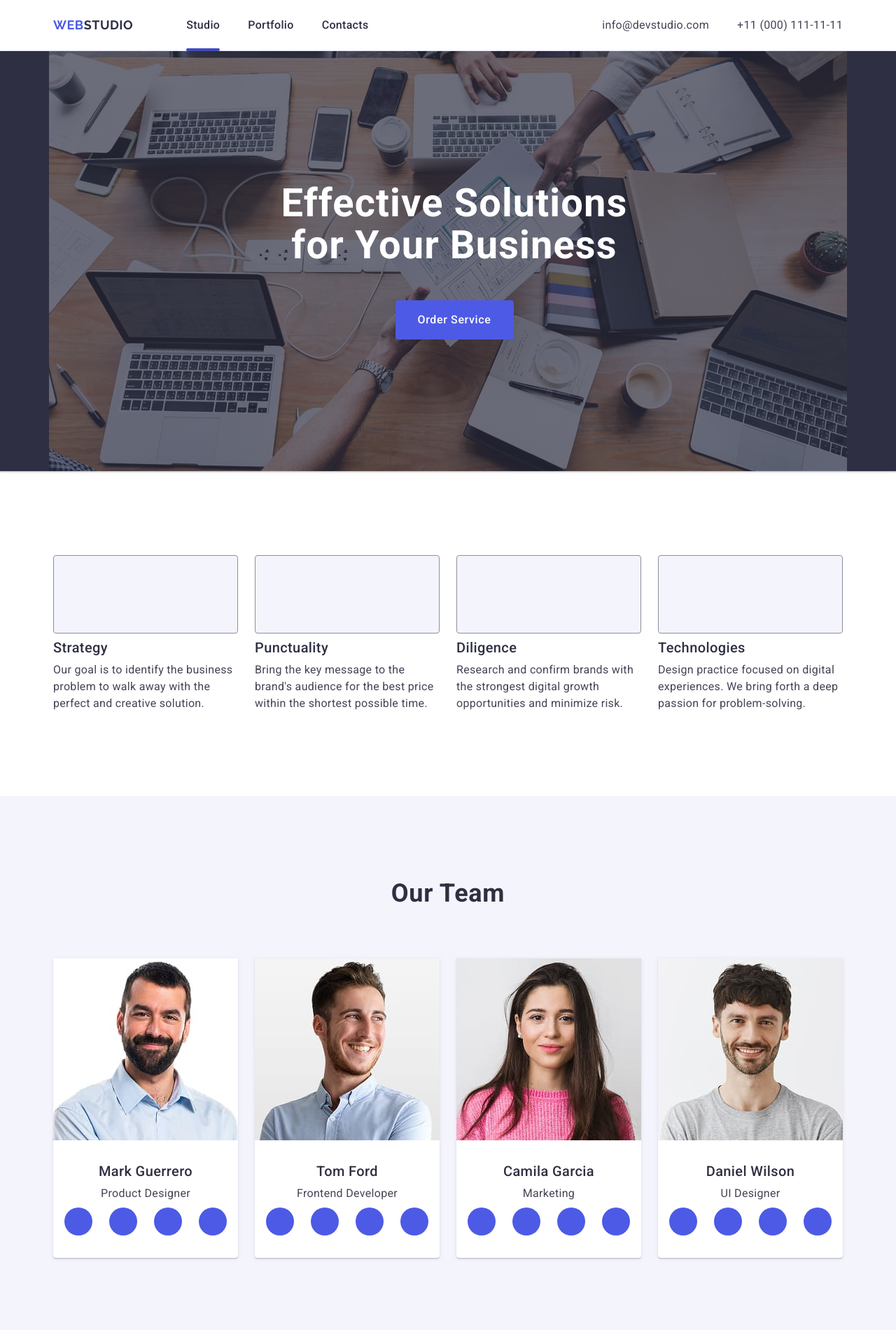
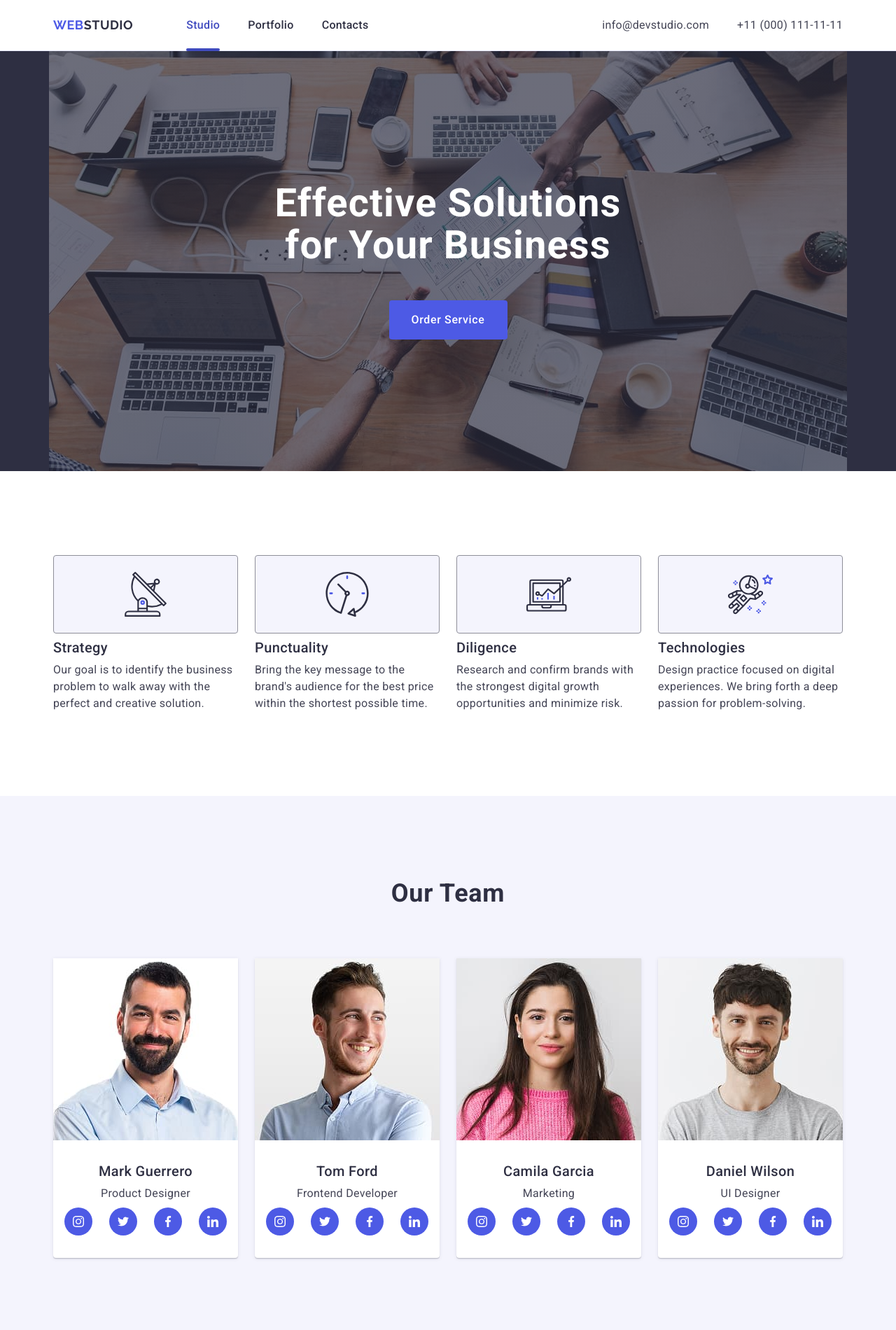
Before and after one commit to OleksiiPodorozhko/goit-markup-hw-04, a website: page index.html in a window 1280 px wide. Shown: the top 1900 px of the page at 70% size. Drawn offline with nearby package versions, Linux system fonts and the light colour scheme.

Commit message:
Fix due to homework auto check. Add links to SVGs

```diff
--- a/css/styles.css
+++ b/css/styles.css
@@ -68,6 +68,10 @@ p {
 /*#region Header*/
 .header {
   border-bottom: 1px solid #e7e9fc;
+  box-shadow:
+          0 2px 1px rgba(46, 47, 66, 0.08),
+          0 1px 1px rgba(46, 47, 66, 0.16),
+          0 1px 6px rgba(46, 47, 66, 0.08);
 }
 
 .header .container {
@@ -92,11 +96,12 @@ p {
   color: #2e2f42;
 }
 
-.current {
+.nav .current {
   position: relative;
+  color: #404bbf;
 }
 
-.current::after {
+.nav .current::after {
   position: absolute;
   content: '';
   bottom: -1px;
@@ -166,20 +171,18 @@ p {
   background-color: #2e2f42;
   padding-top: 0;
   padding-bottom: 0;
-  box-shadow:
-    0 1px 6px 0 rgba(46, 47, 66, 0.08),
-    0 1px 1px 0 rgba(46, 47, 66, 0.16),
-    0 2px 1px 0 rgba(46, 47, 66, 0.08);
 }
 
-.hero-background {
+.hero .container {
   margin: 0 auto;
-  width: 1140px;
+  max-width: 1140px;
   height: 100%;
   padding-top: 188px;
   padding-bottom: 188px;
   background-image:
-    linear-gradient(to bottom, rgba(46, 47, 66, 0.7), rgba(46, 47, 66, 0.7)),
+    linear-gradient(to bottom,
+    rgba(46, 47, 66, 0.7),
+    rgba(46, 47, 66, 0.7)),
     url('../images/hero-background.jpg');
   background-position: center;
   background-size: cover;
@@ -319,23 +322,28 @@ p {
   display: flex;
   gap: 24px;
   align-items: center;
-  justify-content: space-between;
+  justify-content: center;
   margin: 0 16px;
 }
 
 .team-social-item {
+  width: 40px;
+  height: 40px;
+}
+
+.team-social-link {
   display: flex;
   align-items: center;
   justify-content: center;
   background-color: #4d5ae5;
   border-radius: 50%;
-  width: 40px;
-  height: 40px;
+  width: 100%;
+  height: 100%;
   transition: background-color 250ms cubic-bezier(0.4, 0, 0.2, 1);
 }
 
-.team-member-card:hover .team-social-item,
-.team-member-card:focus .team-social-item {
+.team-member-card:hover .team-social-link,
+.team-member-card:focus .team-social-link {
   background-color: #404bbf;
 }
 
@@ -485,6 +493,11 @@ footer .container {
 }
 
 .footer-social-item {
+  width: 40px;
+  height: 40px;
+}
+
+.footer-social-link {
   display: flex;
   align-items: center;
   justify-content: center;
@@ -495,8 +508,8 @@ footer .container {
   transition: background-color 250ms cubic-bezier(0.4, 0, 0.2, 1);
 }
 
-.footer-social-item:hover,
-.footer-social-item:focus {
+.footer-social-link:hover,
+.footer-social-link:focus {
   background-color: #31d0aa;
 }
 
--- a/index.html
+++ b/index.html
@@ -54,11 +54,9 @@
     <main>
       <!--#region Hero section-->
       <section class="hero section">
-        <div class="hero-background">
         <div class="container">
           <h1 class="hero-title">Effective Solutions for Your Business</h1>
           <button class="hero-btn" type="button">Order Service</button>
-          </div>
         </div>
       </section>
       <!--#endregion-->
@@ -136,24 +134,32 @@
                 <p class="team-member-text">Product Designer</p>
                 <ul class="team-social-list">
                   <li class="team-social-item">
+                    <a class="team-social-link" href="#">
                       <svg class="team-social-icon" width="16" height="16">
                         <use href="./images/icons.svg#icon-instagram"></use>
                       </svg>
+                    </a>
                   </li>
                   <li class="team-social-item">
+                    <a class="team-social-link" href="#">
                       <svg class="team-social-icon" width="16" height="16">
                         <use href="./images/icons.svg#icon-twitter"></use>
                       </svg>
+                    </a>
                   </li>
                   <li class="team-social-item">
+                    <a class="team-social-link" href="#">
                       <svg class="team-social-icon" width="16" height="16">
                         <use href="./images/icons.svg#icon-facebook"></use>
                       </svg>
+                    </a>
                   </li>
                   <li class="team-social-item">
+                    <a class="team-social-link" href="#">
                       <svg class="team-social-icon" width="16" height="16">
                         <use href="./images/icons.svg#icon-linkedin"></use>
                       </svg>
+                    </a>
                   </li>
                 </ul>
               </div>
@@ -170,24 +176,32 @@
                 <p class="team-member-text">Frontend Developer</p>
                 <ul class="team-social-list">
                   <li class="team-social-item">
+                    <a class="team-social-link" href="#">
                       <svg class="team-social-icon" width="16" height="16">
                         <use href="./images/icons.svg#icon-instagram"></use>
                       </svg>
+                    </a>
                   </li>
                   <li class="team-social-item">
+                    <a class="team-social-link" href="#">
                       <svg class="team-social-icon" width="16" height="16">
                         <use href="./images/icons.svg#icon-twitter"></use>
                       </svg>
+                    </a>
                   </li>
                   <li class="team-social-item">
+                    <a class="team-social-link" href="#">
                       <svg class="team-social-icon" width="16" height="16">
                         <use href="./images/icons.svg#icon-facebook"></use>
                       </svg>
+                    </a>
                   </li>
                   <li class="team-social-item">
+                    <a class="team-social-link" href="#">
                       <svg class="team-social-icon" width="16" height="16">
                         <use href="./images/icons.svg#icon-linkedin"></use>
                       </svg>
+                    </a>
                   </li>
                 </ul>
               </div>
@@ -204,24 +218,32 @@
                 <p class="team-member-text">Marketing</p>
                 <ul class="team-social-list">
                   <li class="team-social-item">
+                    <a class="team-social-link" href="#">
                       <svg class="team-social-icon" width="16" height="16">
                         <use href="./images/icons.svg#icon-instagram"></use>
                       </svg>
+                    </a>
                   </li>
                   <li class="team-social-item">
+                    <a class="team-social-link" href="#">
                       <svg class="team-social-icon" width="16" height="16">
                         <use href="./images/icons.svg#icon-twitter"></use>
                       </svg>
+                    </a>
                   </li>
                   <li class="team-social-item">
+                    <a class="team-social-link" href="#">
                       <svg class="team-social-icon" width="16" height="16">
                         <use href="./images/icons.svg#icon-facebook"></use>
                       </svg>
+                    </a>
                   </li>
                   <li class="team-social-item">
+                    <a class="team-social-link" href="#">
                       <svg class="team-social-icon" width="16" height="16">
                         <use href="./images/icons.svg#icon-linkedin"></use>
                       </svg>
+                    </a>
                   </li>
                 </ul>
               </div>
@@ -238,24 +260,32 @@
                 <p class="team-member-text">UI Designer</p>
                 <ul class="team-social-list">
                   <li class="team-social-item">
+                    <a class="team-social-link" href="#">
                       <svg class="team-social-icon" width="16" height="16">
                         <use href="./images/icons.svg#icon-instagram"></use>
                       </svg>
+                    </a>
                   </li>
                   <li class="team-social-item">
+                    <a class="team-social-link" href="#">
                       <svg class="team-social-icon" width="16" height="16">
                         <use href="./images/icons.svg#icon-twitter"></use>
                       </svg>
+                    </a>
                   </li>
                   <li class="team-social-item">
+                    <a class="team-social-link" href="#">
                       <svg class="team-social-icon" width="16" height="16">
                         <use href="./images/icons.svg#icon-facebook"></use>
                       </svg>
+                    </a>
                   </li>
                   <li class="team-social-item">
+                    <a class="team-social-link" href="#">
                       <svg class="team-social-icon" width="16" height="16">
                         <use href="./images/icons.svg#icon-linkedin"></use>
                       </svg>
+                    </a>
                   </li>
                 </ul>
               </div>
@@ -362,24 +392,32 @@
           <p class="footer-social-label">Social media</p>
           <ul class="footer-social-list">
             <li class="footer-social-item">
+              <a class="footer-social-link" href="#">
                 <svg class="footer-social-icon" width="24" height="24">
                   <use href="./images/icons.svg#icon-instagram"></use>
                 </svg>
+              </a>
             </li>
             <li class="footer-social-item">
+              <a class="footer-social-link" href="#">
                 <svg class="footer-social-icon" width="24" height="24">
                   <use href="./images/icons.svg#icon-twitter"></use>
                 </svg>
+              </a>
             </li>
             <li class="footer-social-item">
+              <a class="footer-social-link" href="#">
                 <svg class="footer-social-icon" width="24" height="24">
                   <use href="./images/icons.svg#icon-facebook"></use>
                 </svg>
+              </a>
             </li>
             <li class="footer-social-item">
+              <a class="footer-social-link" href="#">
                 <svg class="footer-social-icon" width="24" height="24">
                   <use href="./images/icons.svg#icon-linkedin"></use>
                 </svg>
+              </a>
             </li>
           </ul>
         </div>
```
Lines whose indentation alone changed are shown as unchanged.
